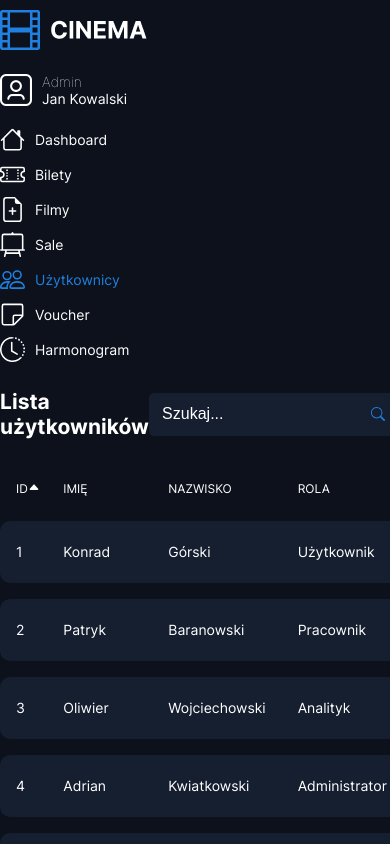
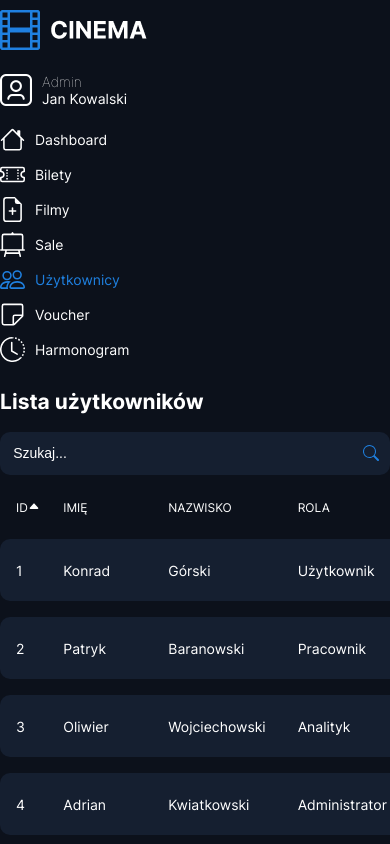
Before and after one commit to dezmerek/CinemaModern-project, a React (Create React App) app in the folder frontend/: page /dashboard/users in a window 390 px wide. Shown: the top 844 px of the page. Built offline with nearby package versions, Linux system fonts and the light colour scheme.

Commit message:
Fix responsive scss

```diff
--- a/frontend/src/Styles/base/_base.scss
+++ b/frontend/src/Styles/base/_base.scss
@@ -11,7 +11,7 @@ body {
     font-family: $font-inter;
     color: $white-color;
     margin: 0 auto;
-    max-width: 1100px;
+    max-width: 1110px;
     font-size: 14px;
 }
 
--- a/frontend/src/Styles/components/_TableSearch.scss
+++ b/frontend/src/Styles/components/_TableSearch.scss
@@ -2,15 +2,17 @@
     display: flex;
     align-items: center;
     background-color: rgb(21, 31, 48);
-    border-radius: 5px;
+    border-radius: 10px;
     padding: 0.7rem;
+    height: 2.7rem;
 
     input[type="text"] {
         background-color: rgb(21, 31, 48);
         border: none;
         outline: none;
-        font-size: 16px;
+        font-size: 14px;
         color: rgb(255, 255, 255);
+        flex: 1;
     }
 
     input[type="text"]:focus::placeholder {
@@ -19,5 +21,6 @@
 
     svg {
         color: rgb(31, 128, 224);
+        font-size: 1rem;
     }
 }
--- a/frontend/src/Styles/layout/_UsersView.scss
+++ b/frontend/src/Styles/layout/_UsersView.scss
@@ -1,5 +1,11 @@
 .users {
     display: flex;
     justify-content: space-between;
-    align-items: center;
 }
+
+@media (max-width: 768px) {
+    .users {
+        flex-direction: column;
+    }
+
+}
```
